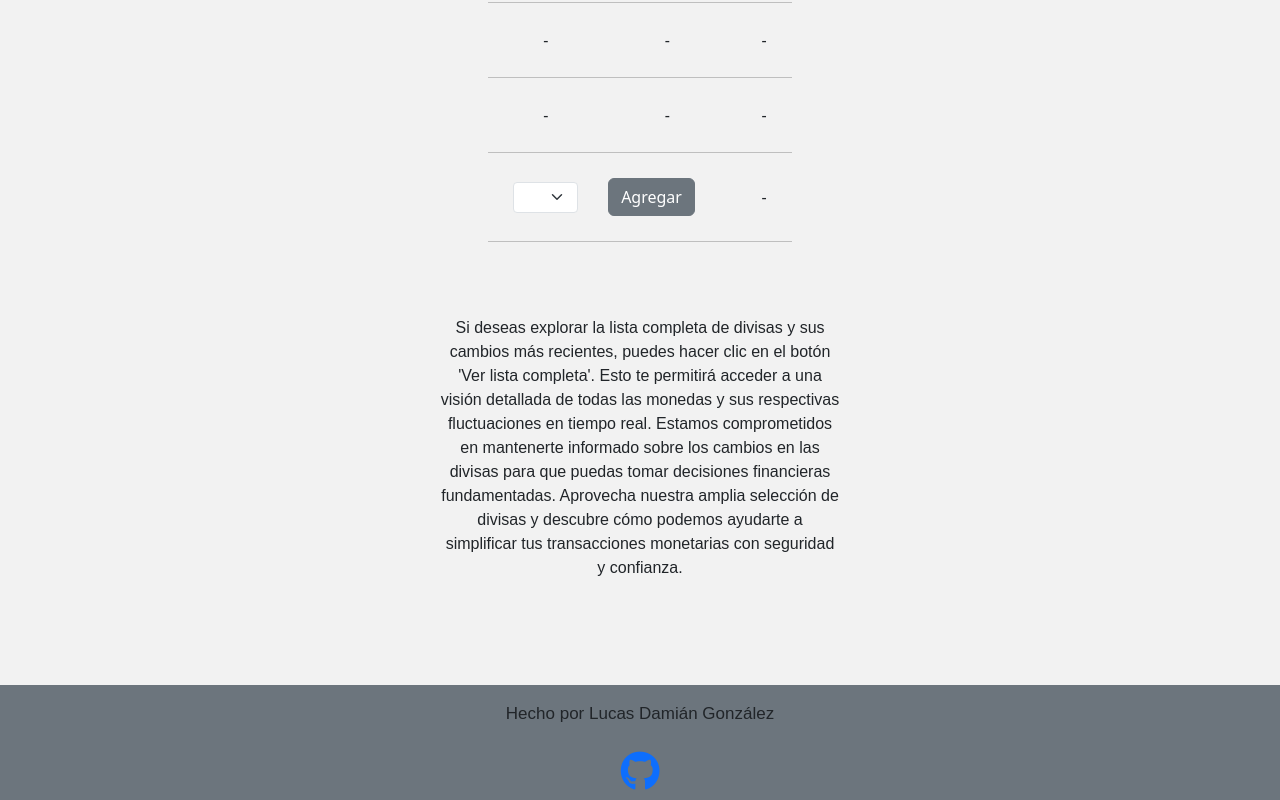
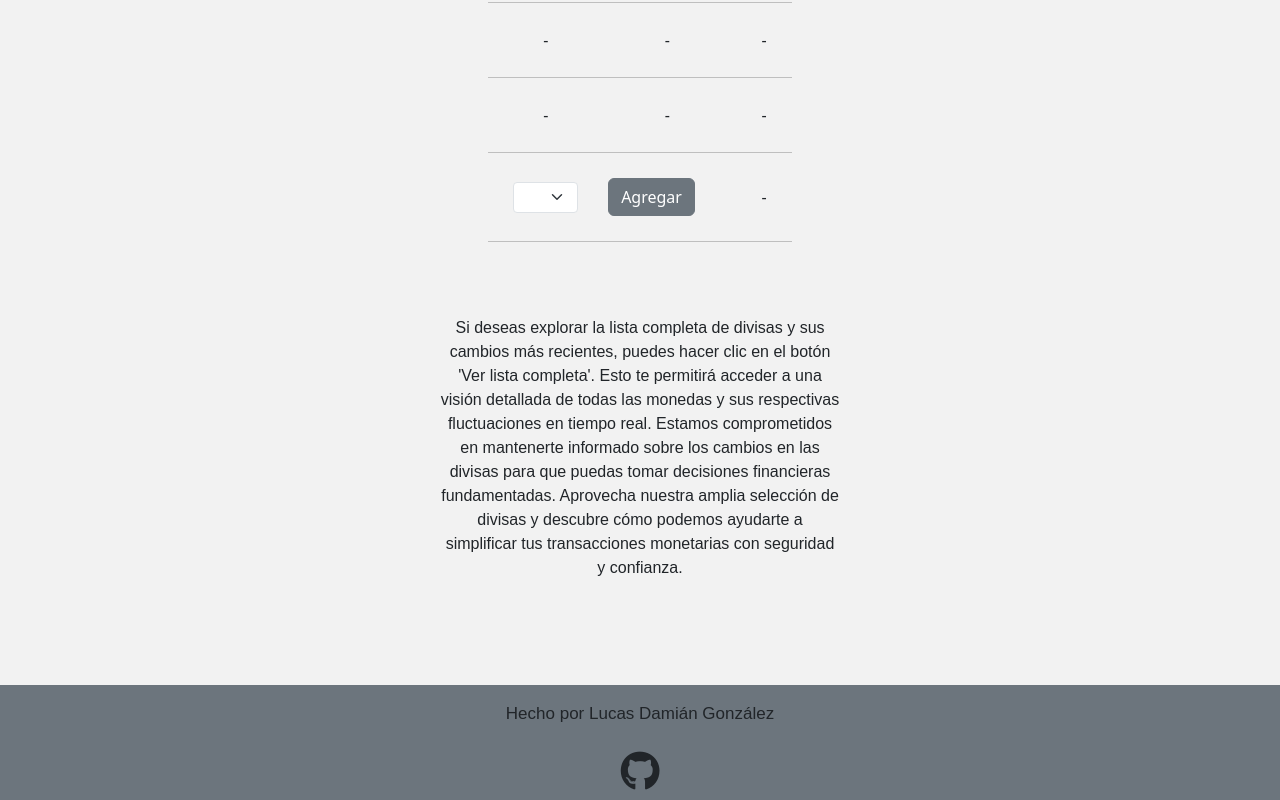
Before and after one commit to lucasdgnzlz/casa-de-cambio, a website: page doc/index.html in a window 1280 px wide. Shown: the part 2880-3680 px from the top of the page. Drawn offline with nearby package versions, Linux system fonts and the light colour scheme; no server answers.

Commit message:
Agrega estilos al enlace

```diff
--- a/doc/index.css
+++ b/doc/index.css
@@ -288,6 +288,12 @@ footer{
   height: 45px;
   width: 45px;
 }
+.link-github{
+  color: inherit;
+  text-decoration: none;
+}
 .icono-github{
   font-size: 40px;
+  cursor: pointer;
+  text-decoration: none;
 }
```
